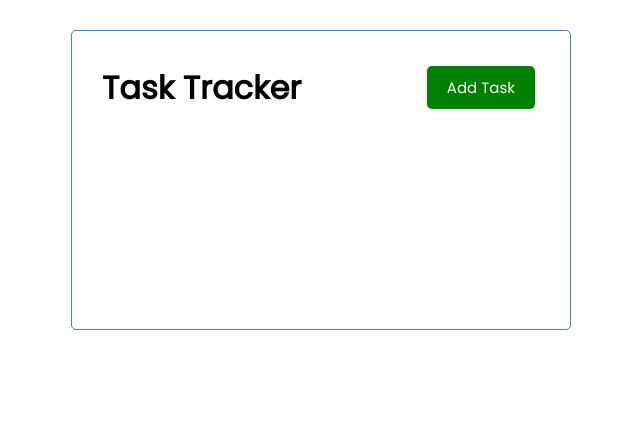
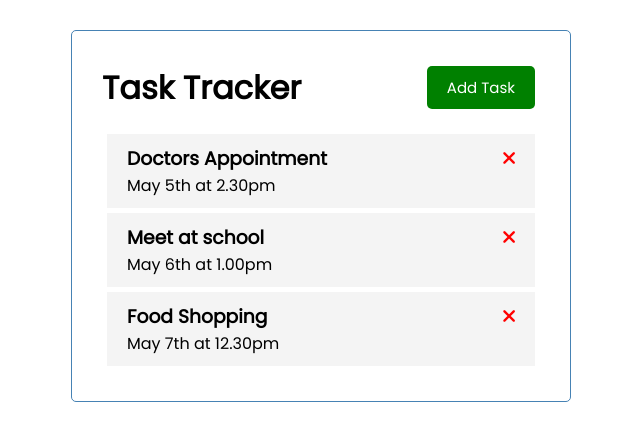
Before and after one commit to Anuka-R98/Task-Tracker-VueJs, a Vue app: page / in a window 1280 px wide. Shown: the top 440 px of the page, without its empty margins (319-959 px from the left). Built offline with nearby package versions, Linux system fonts and the light colour scheme.

Commit message:
Component - task

```diff
--- a/public/index.html
+++ b/public/index.html
@@ -5,6 +5,7 @@
     <meta http-equiv="X-UA-Compatible" content="IE=edge">
     <meta name="viewport" content="width=device-width,initial-scale=1.0">
     <link rel="icon" href="<%= BASE_URL %>favicon.ico">
+    <link rel="stylesheet" href="https://cdnjs.cloudflare.com/ajax/libs/font-awesome/6.2.1/css/all.min.css" integrity="sha512-MV7K8+y+gLIBoVD59lQIYicR65iaqukzvf/nwasF0nqhPay5w/9lJmVM2hMDcnK1OnMGCdVK+iQrJ7lzPJQd1w==" crossorigin="anonymous" referrerpolicy="no-referrer" />
     <title><%= htmlWebpackPlugin.options.title %></title>
   </head>
   <body>
--- a/src/App.vue
+++ b/src/App.vue
@@ -1,12 +1,16 @@
 <template>
+
   <div class="container">
    <Header title="Task Tracker"/>
-</div>
+   <Tasks :tasks="tasks"/>
+  </div>
+
 </template>
 
 <script>
 //imports
 import Header from './components/Header'
+import Tasks from './components/Tasks'
 
 export default {
   name: 'App',
@@ -14,7 +18,40 @@
   //imports are registered as components
   components: {
     Header,
+    Tasks,
+  },
+  //function that returns object
+  data () {
+    return {
+      tasks: []
+    }
+  },
+  created () {
+    this.tasks = [
+    {
+        id: 1,
+        text: 'Doctors Appointment',
+        day: 'May 5th at 2.30pm',
+        reminder: true,
+
+    },
+    {
+        id: 2,
+        text: 'Meet at school',
+        day: 'May 6th at 1.00pm',
+        reminder: true,
+
+    },
+    {
+        id: 3,
+        text: 'Food Shopping',
+        day: 'May 7th at 12.30pm',
+        reminder: false,
+
+    },
+    ]
   }
+
 }
 </script>
 
--- /dev/null
+++ b/src/components/Task.vue
@@ -0,0 +1,39 @@
+<template>
+    <div class="task">
+        <h3>{{ task.text }}
+            <i class="fas fa-times"></i>
+        </h3>
+        <p>{{ task.day }}</p>
+    </div>
+</template>
+
+<script>
+export default {
+    name: 'Task',
+    props: {
+        task: Object,
+    }
+}
+</script>
+
+<style scope>
+.fas {
+    color:red
+}
+.task {
+    background: #f4f4f4;
+    margin: 5px;
+    padding: 10px 20px;
+    cursor: pointer;
+}
+
+.task.reminder {
+    border-left: 5px solid green;
+}
+
+.task h3 {
+    display: flex;
+    align-items: center;
+    justify-content: space-between;
+}
+</style>
--- /dev/null
+++ b/src/components/Tasks.vue
@@ -0,0 +1,21 @@
+<template>
+    <div :key="task.id" v-for="task in tasks">
+       <Task :task="task"/>
+    </div>
+</template>
+
+<script>
+import Task from './Task'
+
+export default {
+    name: 'Tasks',
+    props: {
+        tasks: Array,
+    },
+
+    components: {
+        Task,
+    }
+
+}
+</script>
```
